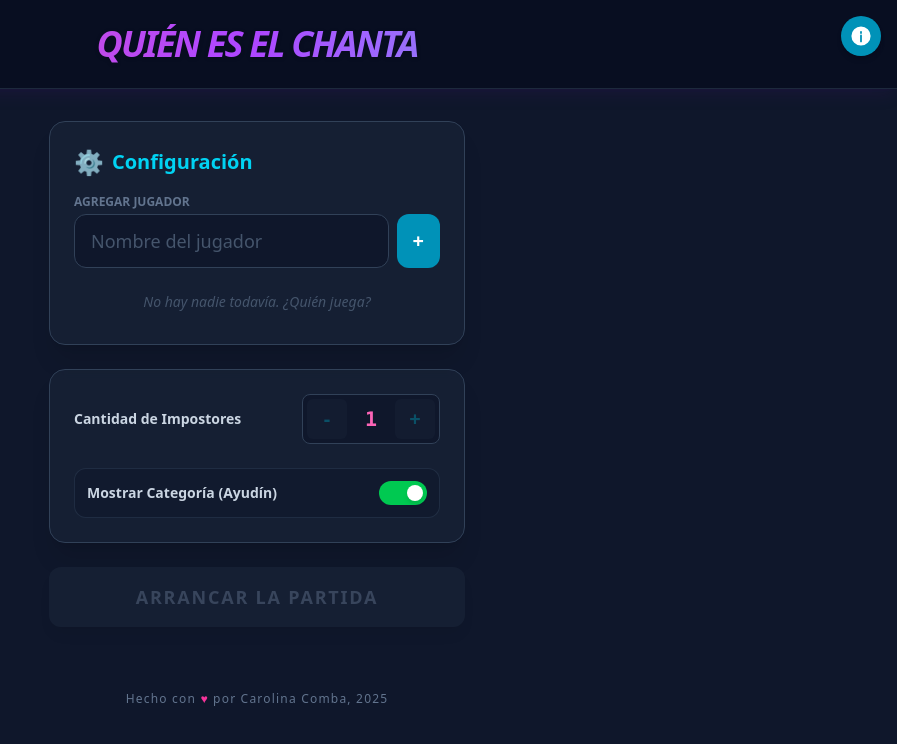
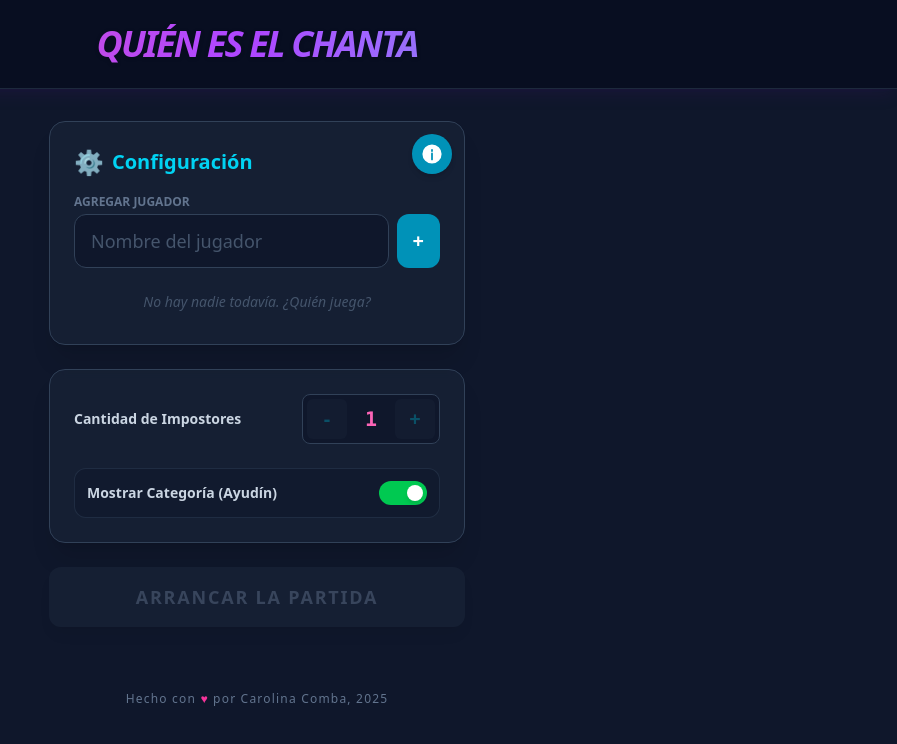
Before and after one commit to carolinacomba/quien-es-el-impostor, an Angular app: page / in a window 1280 px wide. Shown: the top 744 px of the page, without its empty margins (383-1280 px from the left). Built offline with nearby package versions, Linux system fonts and the light colour scheme.

Commit message:
add words

```diff
--- a/src/app/app.html
+++ b/src/app/app.html
@@ -1,15 +1,10 @@
 <div class="min-h-screen bg-slate-900 text-slate-100 font-sans selection:bg-pink-500 selection:text-white pb-10">
 
   <!-- HEADER -->
-  <header class="p-6 text-center border-b border-slate-800 bg-slate-950/50 backdrop-blur-md sticky top-0 z-10 shadow-lg shadow-purple-900/10">
+  <header class="relative p-6 text-center border-b border-slate-800 bg-slate-950/50 backdrop-blur-md sticky top-0 z-10 shadow-lg shadow-purple-900/10">
         <h1 class="text-4xl font-black tracking-tighter bg-gradient-to-r from-pink-500 via-purple-500 to-cyan-500 bg-clip-text text-transparent drop-shadow-sm uppercase italic">
           Quién es el Chanta
         </h1>
-        <button (click)="openRules()" aria-label="Reglas" class="absolute top-4 right-4 p-2 rounded-full bg-cyan-600 hover:bg-cyan-500 text-white shadow-md focus:outline-none">
-          <svg xmlns="http://www.w3.org/2000/svg" class="h-6 w-6" viewBox="0 0 20 20" fill="currentColor" aria-hidden="true">
-            <path fill-rule="evenodd" d="M10 18a8 8 0 100-16 8 8 0 000 16zm.75-11.5a.75.75 0 10-1.5 0v1a.75.75 0 001.5 0v-1zM9.25 9.5a.75.75 0 011.5 0v5a.75.75 0 01-1.5 0v-5z" clip-rule="evenodd" />
-          </svg>
-        </button>
   </header>
 
   <main class="max-w-md mx-auto p-4 mt-4">
@@ -17,10 +12,15 @@
     <!-- VISTA 1: CONFIGURACIÓN (SETUP) -->
     <div *ngIf="gameState() === 'SETUP'" class="animate-fade-in space-y-6">
 
-      <div class="bg-slate-800/50 p-6 rounded-2xl border border-slate-700 shadow-xl backdrop-blur-sm">
+      <div class="bg-slate-800/50 relative p-6 rounded-2xl border border-slate-700 shadow-xl backdrop-blur-sm">
         <h2 class="text-xl font-bold mb-4 text-cyan-400 flex items-center gap-2">
           <span class="text-2xl">⚙️</span> Configuración
         </h2>
+        <button (click)="openRules()" aria-label="Reglas" class="absolute top-3 right-3 p-2 rounded-full bg-cyan-600 hover:bg-cyan-500 text-white shadow-md focus:outline-none">
+          <svg xmlns="http://www.w3.org/2000/svg" class="h-6 w-6" viewBox="0 0 20 20" fill="currentColor" aria-hidden="true">
+            <path fill-rule="evenodd" d="M10 18a8 8 0 100-16 8 8 0 000 16zm.75-11.5a.75.75 0 10-1.5 0v1a.75.75 0 001.5 0v-1zM9.25 9.5a.75.75 0 011.5 0v5a.75.75 0 01-1.5 0v-5z" clip-rule="evenodd" />
+          </svg>
+        </button>
 
         <!-- Input Jugadores -->
         <div class="space-y-4">
--- a/src/app/app.ts
+++ b/src/app/app.ts
@@ -30,7 +30,7 @@ const WORD_DB: Category[] = [
       // Toque Cordobés
       'Lomito', 'Vino con pritty', 'Criollitos', 'Salame',
       // General
-      'Pizza', 'Hamburguesa', 'Sushi', 'Pochoclos', 'Helado'
+      'Pizza', 'Hamburguesa', 'Sushi', 'Pochoclos', 'Helado', 'Tacos', 'Ensalada de frutas'
     ]
   },
   {
```
